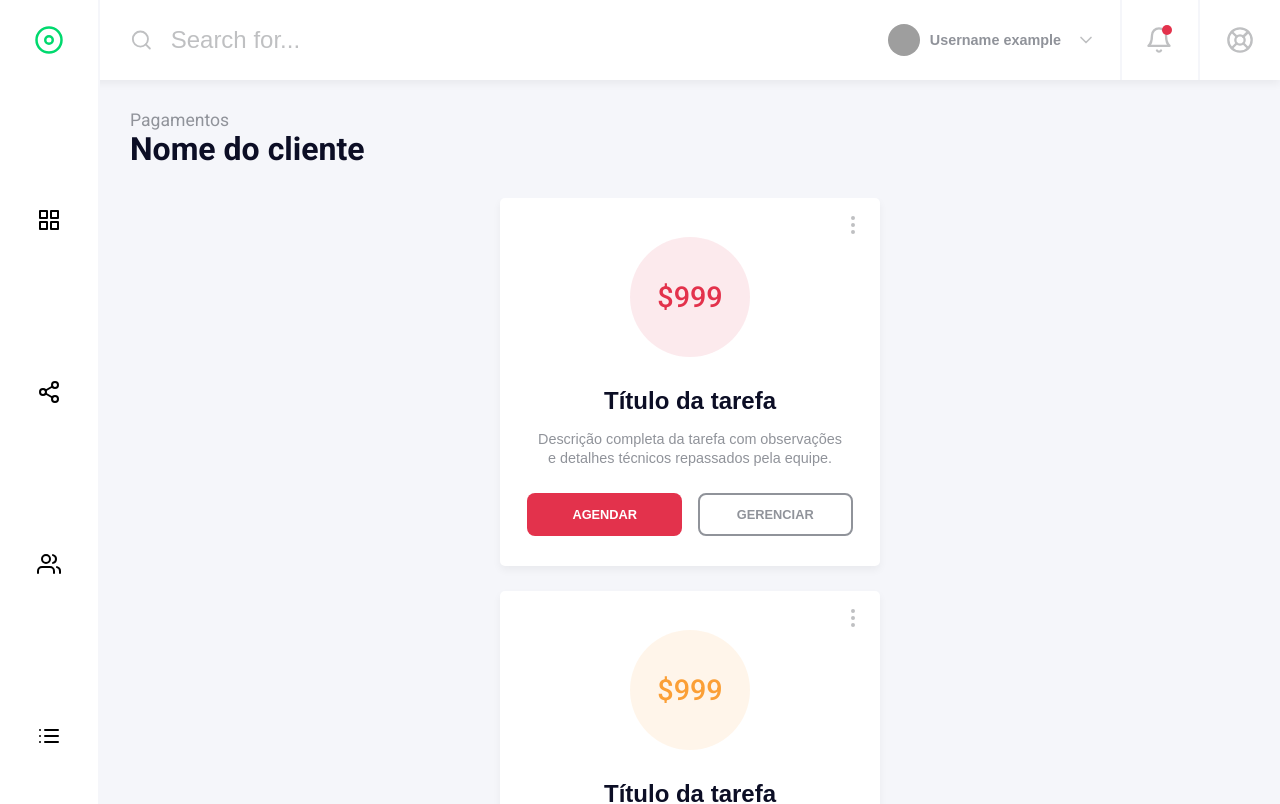
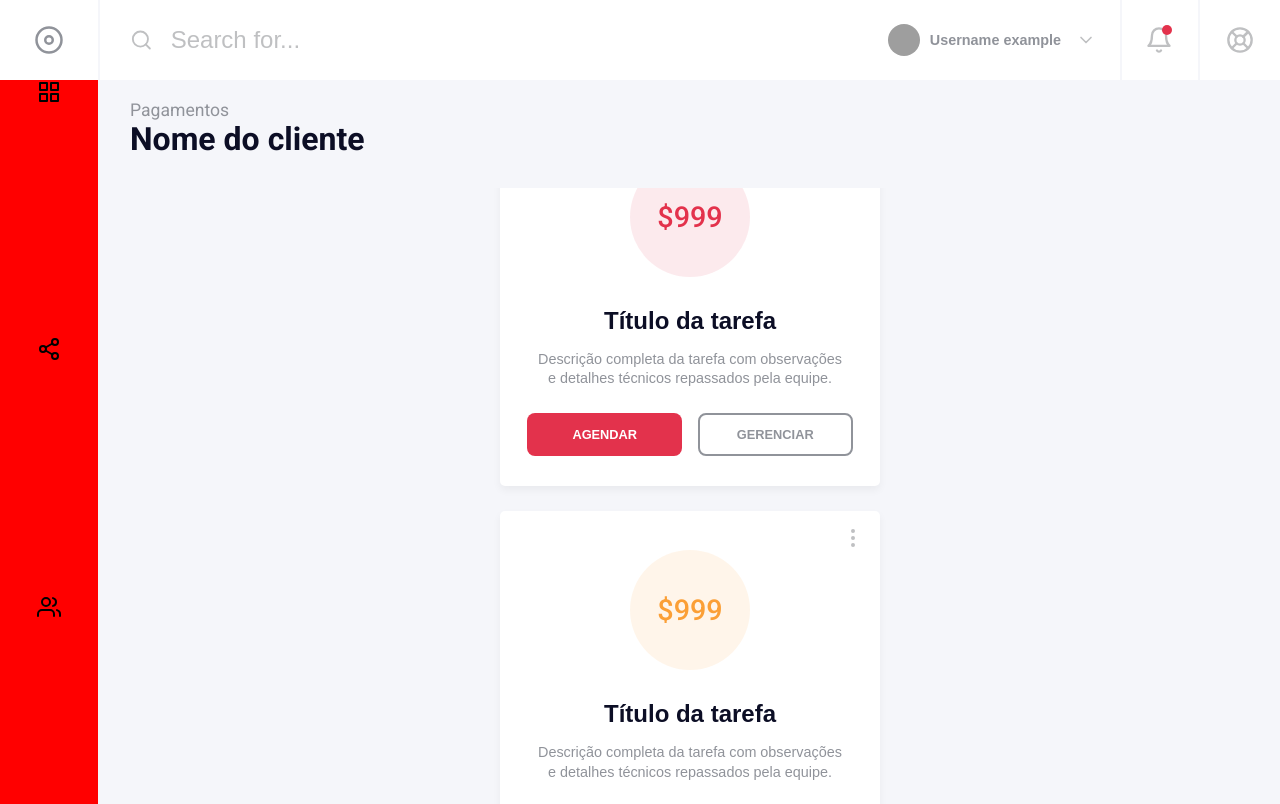
Before and after one commit to bazithiago/payment-service, a React (Create React App) app: page / in a window 1280 px wide. Shown: the top 804 px of the page. Built offline with nearby package versions, Linux system fonts and the light colour scheme; grey boxes are pictures that could not be loaded.

Commit message:
Adjust in Header - position fixed on desktop

```diff
--- a/src/App.js
+++ b/src/App.js
@@ -15,7 +15,7 @@ function App() {
     <>
       <GlobalStyle />
         <Container>
-          <Header notifications='99'/>
+          <Header />
           <Navbar />
           <TasksFeed />
         </Container>
--- a/src/components/Header/index.js
+++ b/src/components/Header/index.js
@@ -12,6 +12,10 @@ const HeaderStyles = styled.div`
     display: flex;
     align-items: center;
     justify-content: space-between;
+
+    @media screen and (min-width: 1024px) {
+        position: fixed;
+    }
 `
 const SearchArea = styled.div`
     display: flex;
--- a/src/components/Navbar/index.js
+++ b/src/components/Navbar/index.js
@@ -42,15 +42,15 @@ const LogoIcon = styled.a`
     border-right: 2px solid var(--background);
     justify-content: center;
     align-items: center;
-    color: var(--grey-three);
+    color: var(--primary);
     display: none;
 
     &:hover {
-        color: var(--primary);
+        color: var(--grey-two);
     }
 
     @media screen and (min-width: 1024px) {
-        position: absolute;
+        position: fixed;
         display: flex;
         top: 0;
     }
@@ -127,7 +127,7 @@ const NavSideMobile = styled.nav`
     }
 `
 
-const NavSideDesktop = styled.div`
+const NavSideDesktop = styled.nav`
     display: none;
 
     @media screen and (min-width: 1024px) {
@@ -142,7 +142,7 @@ const NavSideDesktop = styled.div`
         position: fixed;
         top: 0;
         margin-top: 80px;
-        padding: 10% 0;
+        background-color: red;
     }
 
 `;
--- a/src/components/TasksFeed/index.js
+++ b/src/components/TasksFeed/index.js
@@ -40,6 +40,12 @@ export const Info = styled.div`
         font-size: 2rem;
         color: var(--grey-one);
     }
+
+    @media screen and (min-width: 1024px) {
+        top: 80px;
+        /* position: fixed; */
+    }
+
 `
 
 export const CardsList = styled.div`
```
Lines whose indentation alone changed are shown as unchanged.
